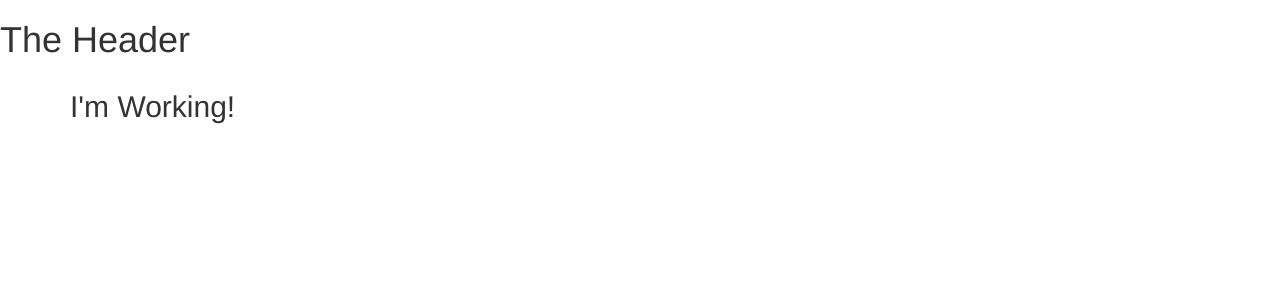
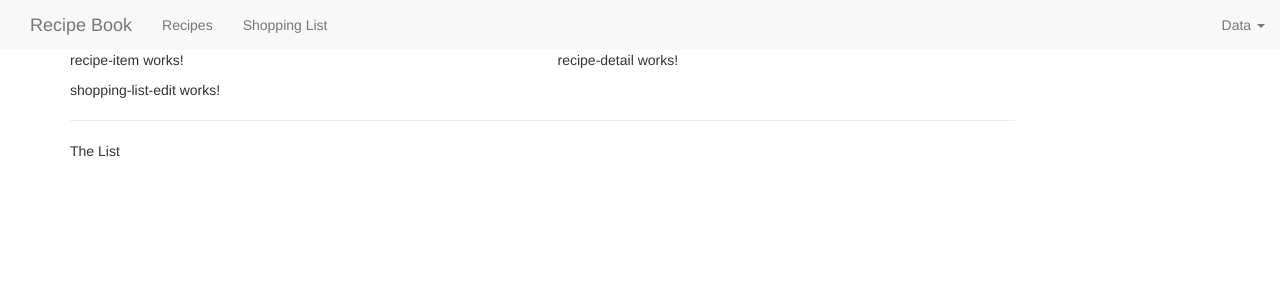
Before and after one commit to MaartenBakker/angular-recipe-project, an Angular app: page / in a window 1280 px wide. Shown: the top 300 px of the page. Built offline with nearby package versions, Linux system fonts and the light colour scheme.

Commit message:
implementing header and setting up datamodel

```diff
--- a/src/app/app.component.html
+++ b/src/app/app.component.html
@@ -2,7 +2,8 @@
 <div class="container">
   <div class="row">
     <div class="col-md-12">
-      <h2>I'm Working!</h2>
+      <app-recipes></app-recipes>
+      <app-shopping-list></app-shopping-list>
     </div>
   </div>
 </div>
--- a/src/app/components/header/header.component.html
+++ b/src/app/components/header/header.component.html
@@ -1 +1,22 @@
-<h1>The Header</h1>
+<nav class="nav navbar-default">
+  <div class="container-fluid">
+    <div class="navbar-header">
+      <a href="#" class="navbar-brand">Recipe Book</a>
+    </div>
+    <div class="navbar-default">
+      <ul class="nav navbar-nav">
+        <li><a href="#">Recipes</a></li>
+        <li><a href="#">Shopping List</a></li>
+      </ul>
+      <ul class="nav navbar-nav navbar-right">
+        <li class="dropdown">
+          <a href="#" class="dropdown-toggle" role="button">Data <span class="caret"></span></a>
+          <ul class="dropdown-menu">
+            <li><a href="#">Save Data</a></li>
+            <li><a href="#">Fetch Data</a></li>
+          </ul>
+        </li>
+      </ul>
+    </div>
+  </div>
+</nav>
--- a/src/app/components/recipes/recipe-list/recipe-list.component.html
+++ b/src/app/components/recipes/recipe-list/recipe-list.component.html
@@ -1 +1 @@
-<p>recipe-list works!</p>
+<app-recipe-item></app-recipe-item>
--- a/src/app/components/recipes/recipe-list/recipe-list.component.ts
+++ b/src/app/components/recipes/recipe-list/recipe-list.component.ts
@@ -3,13 +3,12 @@
 @Component({
   selector: 'app-recipe-list',
   templateUrl: './recipe-list.component.html',
-  styleUrls: ['./recipe-list.component.css']
+  styleUrls: ['./recipe-list.component.css'],
 })
 export class RecipeListComponent implements OnInit {
+  recipes = [];
 
-  constructor() { }
+  constructor() {}
 
-  ngOnInit(): void {
-  }
-
+  ngOnInit(): void {}
 }
--- a/src/app/components/recipes/recipes.component.html
+++ b/src/app/components/recipes/recipes.component.html
@@ -1 +1,8 @@
-<p>recipes works!</p>
+<div class="row">
+  <div class="col-md-5">
+    <app-recipe-list></app-recipe-list>
+  </div>
+  <div class="col-md-7">
+    <app-recipe-detail></app-recipe-detail>
+  </div>
+</div>
--- a/src/app/components/shopping-list/shopping-list.component.html
+++ b/src/app/components/shopping-list/shopping-list.component.html
@@ -1 +1,7 @@
-<p>shopping-list works!</p>
+<div class="row">
+  <div class="col-xs-10">
+    <app-shopping-list-edit></app-shopping-list-edit>
+    <hr>
+    <p>The List</p>
+  </div>
+</div>
```
Also changed, not shown: src/app/model/recipe.model.ts (added, +11 -0 lines).
